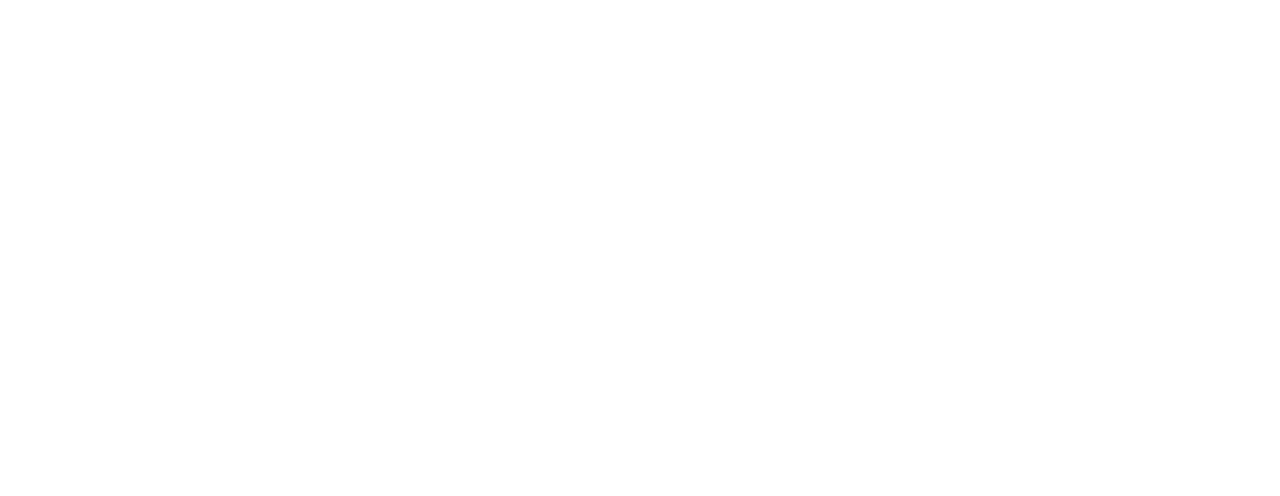
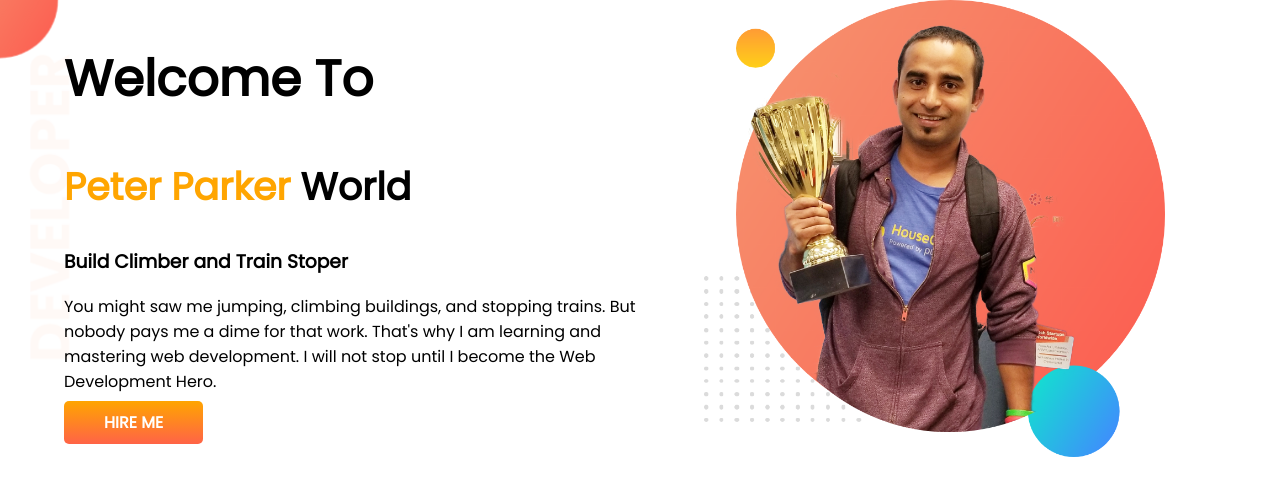
Before and after one commit to NuzafNaim/programminghero-portfolio, a plain HTML site: page index.html in a window 1280 px wide. Drawn offline with Linux system fonts and the light colour scheme.

Commit message:
Top Section Added

```diff
--- a/index.html
+++ b/index.html
@@ -1,12 +1,40 @@
 <!DOCTYPE html>
 <html lang="en">
-<head>
-    <meta charset="UTF-8">
-    <meta http-equiv="X-UA-Compatible" content="IE=edge">
-    <meta name="viewport" content="width=device-width, initial-scale=1.0">
+  <head>
+    <meta charset="UTF-8" />
+    <meta http-equiv="X-UA-Compatible" content="IE=edge" />
+    <meta name="viewport" content="width=device-width, initial-scale=1.0" />
+    <link rel="preconnect" href="https://fonts.googleapis.com" />
+    <link rel="preconnect" href="https://fonts.gstatic.com" crossorigin />
+    <link
+      href="https://fonts.googleapis.com/css2?family=Poppins&display=swap"
+      rel="stylesheet"
+    />
+    <link rel="stylesheet" href="style.css" />
     <title>Nuzaf Naim Programming Hero Portfolio</title>
-</head>
-<body>
-
-</body>
+  </head>
+  <body>
+    <section id="top-banner">
+      <div class="half-width">
+        <h1>Welcome To</h1>
+        <h2><span class="orange-color">Peter Parker</span> World</h2>
+        <h3>Build Climber and Train Stoper</h3>
+        <p>
+          You might saw me jumping, climbing buildings, and stopping trains. But
+          nobody pays me a dime for that work. That's why I am learning and
+          mastering web development. I will not stop until I become the Web
+          Development Hero.
+        </p>
+        <a
+          class="link-button"
+          target="_blank"
+          href="https://fonts.google.com/specimen/Poppins"
+          >HIRE ME</a
+        >
+      </div>
+      <div class="half-width">
+        <img src="images/jhankar.png" />
+      </div>
+    </section>
+  </body>
 </html>
--- a/style.css
+++ b/style.css
@@ -0,0 +1,43 @@
+body {
+  font-family: "Poppins", sans-serif;
+  margin: 0;
+}
+
+h1 {
+  font-size: 50px;
+}
+
+h2 {
+  font-size: 38px;
+}
+
+section {
+  display: flex;
+}
+
+.orange-color {
+  color: orange;
+}
+
+.half-width {
+  width: 50%;
+  padding-left: 5%;
+}
+
+.half-width img {
+  width: 80%;
+}
+
+.link-button {
+  text-decoration: none;
+  background-image: linear-gradient(orange, tomato);
+  padding: 10px 40px;
+  color: white;
+  font-weight: 700;
+  border-radius: 5px;
+}
+
+#top-banner {
+  background-image: url(images/top-banner.png);
+  background-repeat: no-repeat;
+}
```
Also changed, not shown: images/dream-bg.png (added), images/exp-bg.png (added), images/jhankar.png (added), images/jhankar2.png (added), images/my-bg.png (added), images/my-bg2.png (added), images/top-banner.png (added).
